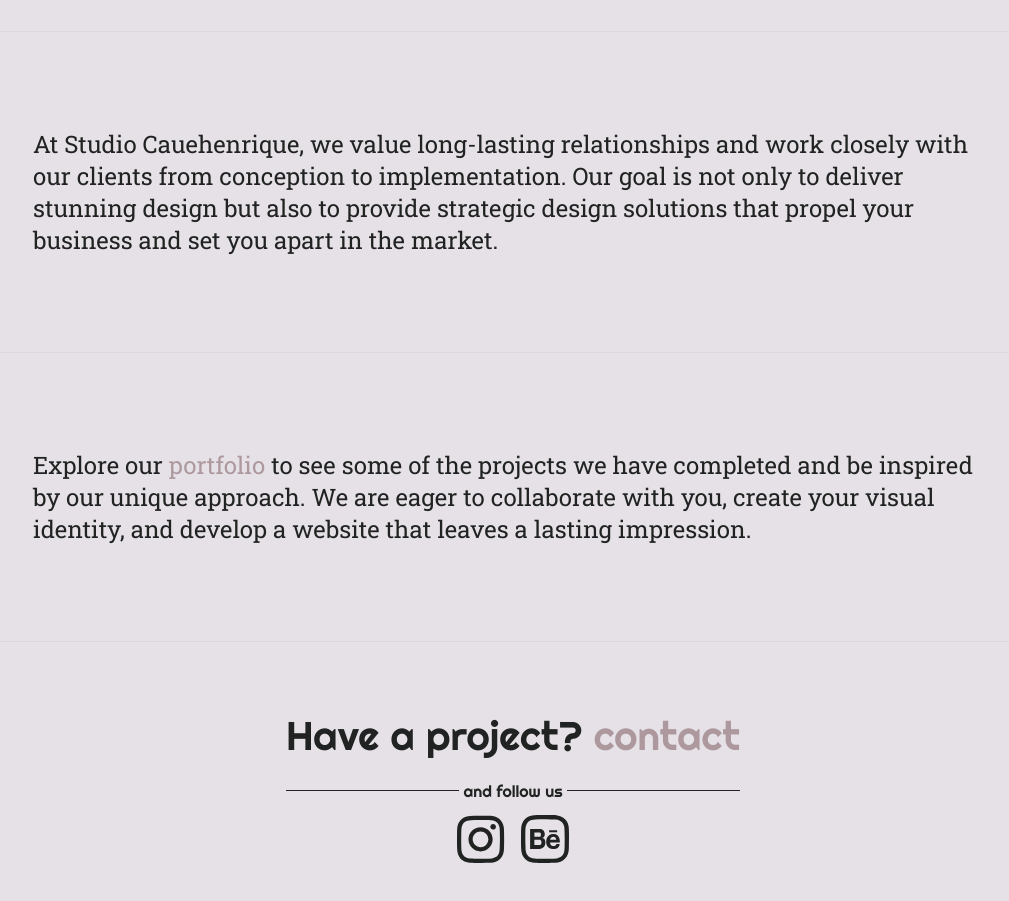
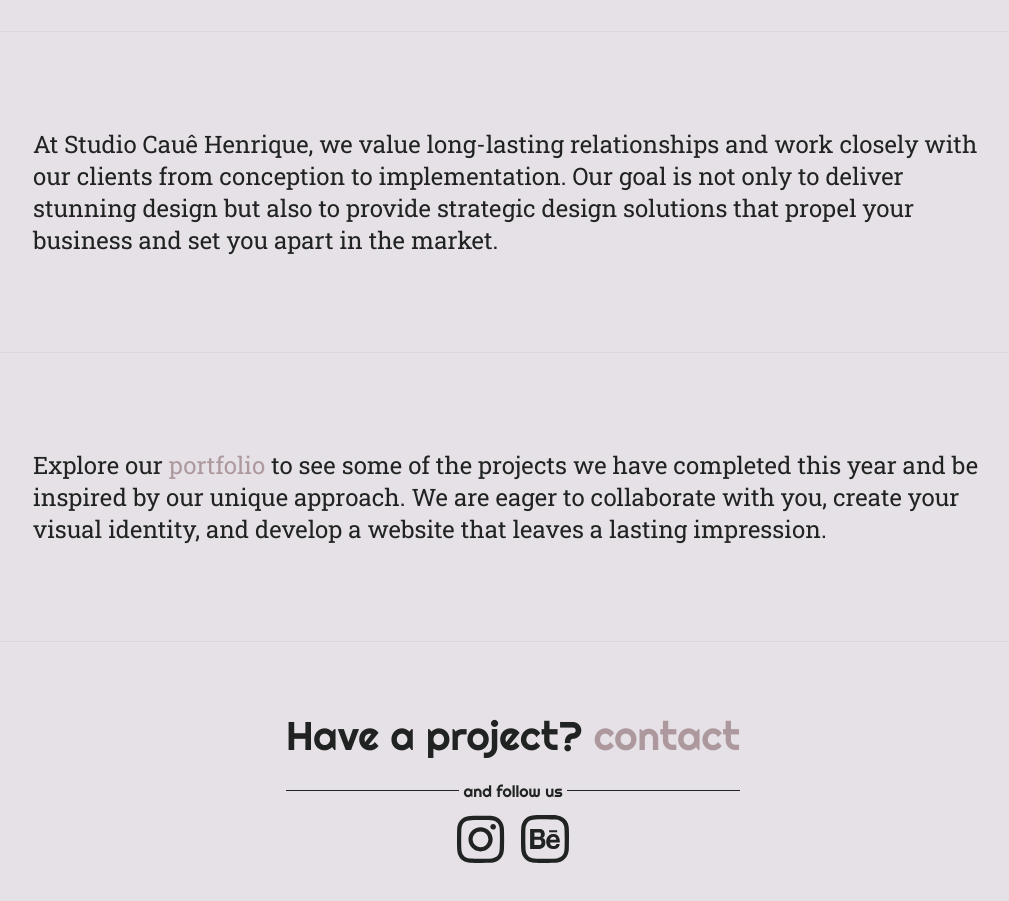
Before and after one commit to Murandido/caue-portfolio, a Next.js app: page /en/about/ in a window 1280 px wide. Shown: the part 3880-4781 px from the top of the page, without its empty margins (127-1136 px from the left). Built offline with nearby package versions, Linux system fonts and the light colour scheme.

Commit message:
Info component internationalizated

```diff
--- a/src/app/[lang]/(home)/about/page.tsx
+++ b/src/app/[lang]/(home)/about/page.tsx
@@ -29,7 +29,7 @@ export default async function AboutPage({
         {dictionary.components.Hero.about.text2}
       </Hero>
       <AboutCaue dictionary={dictionary.components.AboutCaue} />
-      <Info />
+      <Info dictionary={dictionary.components.Info} />
     </main>
   );
 }
--- a/src/components/Info.tsx
+++ b/src/components/Info.tsx
@@ -1,54 +1,39 @@
 import Link from "next/link";
 import InfoTopic from "./InfoTopic";
 
-export default function Info() {
+export default function Info({
+  dictionary,
+}: {
+  dictionary: {
+    title: string;
+    topics: {
+      1: string;
+      2: string;
+      3: string;
+      4: string;
+      5: { text1: string; highlight: string; text2: string };
+    };
+  };
+}) {
   return (
     <div className="m-5 mb-0 flex justify-center font-robotoSlab">
       <div className="flex max-w-[100rem] flex-col">
         <div className="flex justify-center border-b border-[#D9D9D9] font-righteous text-4xl leading-normal max-sm:text-base">
           <h1 className="mx-[9.25rem] my-24 max-w-[59.5rem] text-center max-lg:mx-7 max-sm:my-12 max-xs:mx-2">
-            Design that communicates with the right audience, stands out, and
-            attracts.
+            {dictionary.title}
           </h1>
         </div>
         <div>
+          <InfoTopic>{dictionary.topics[1]}</InfoTopic>
+          <InfoTopic>{dictionary.topics[2]}</InfoTopic>
+          <InfoTopic>{dictionary.topics[3]}</InfoTopic>
+          <InfoTopic>{dictionary.topics[4]}</InfoTopic>
           <InfoTopic>
-            We are a design studio specializing in creating strategic visual
-            identities for unique companies, as well as website development.
-            With a passion for art and a deep understanding of the power of
-            design, we are here to help your brand stand out in a competitive
-            market.
-          </InfoTopic>
-          <InfoTopic>
-            With extensive experience., we combine creativity and strategy to
-            develop memorable visual identities. We believe that every company
-            has a unique story to tell, and our mission is to translate that
-            story into an authentic visual identity.
-          </InfoTopic>
-          <InfoTopic>
-            Our client-centric approach allows us to understand your needs and
-            business objectives, ensuring that each project is carefully
-            tailored to reflect the personality of your brand. We utilize a
-            combination of strategic colors, carefully selected typography, and
-            intelligent design to create a visual identity that effectively
-            communicates your message.
-          </InfoTopic>
-          <InfoTopic>
-            At Studio Cauehenrique, we value long-lasting relationships and work
-            closely with our clients from conception to implementation. Our goal
-            is not only to deliver stunning design but also to provide strategic
-            design solutions that propel your business and set you apart in the
-            market.
-          </InfoTopic>
-          <InfoTopic>
-            Explore our{" "}
+            {dictionary.topics[5].text1}
             <Link className="text-primary-300 hover:underline" href="/">
-              portfolio
-            </Link>{" "}
-            to see some of the projects we have completed and be inspired by our
-            unique approach. We are eager to collaborate with you, create your
-            visual identity, and develop a website that leaves a lasting
-            impression.
+              {dictionary.topics[5].highlight}
+            </Link>
+            {dictionary.topics[5].text2}
           </InfoTopic>
         </div>
       </div>
--- a/src/dictionaries/en.json
+++ b/src/dictionaries/en.json
@@ -32,6 +32,20 @@
       "title": "Who is Cauê Henrique?",
       "p1": "Hello, I am a brand designer, user interface, and experience designer. I work in this studio as a creative director and brand designer. My goal as a professional is to create designs that have a lasting impact and leave a memorable impression. I believe that a company's design should go beyond just a logo; it should be easily recognizable in all aspects, even in situations where the logo cannot be easily viewed, such as billboards.",
       "p2": "With this vision in mind, I am excited to establish a partnership with your company and create an incredible identity that will set you apart in the market."
+    },
+    "Info": {
+      "title": "Design that communicates with the right audience, stands out, and attracts.",
+      "topics": {
+        "1": "We are a design studio specializing in creating strategic visual identities for unique companies, as well as website development. With a passion for art and a deep understanding of the power of design, we are here to help your brand stand out in a competitive market.",
+        "2": "With extensive experience., we combine creativity and strategy to develop memorable visual identities. We believe that every company has a unique story to tell, and our mission is to translate that story into an authentic visual identity.",
+        "3": "Our client-centric approach allows us to understand your needs and business objectives, ensuring that each project is carefully tailored to reflect the personality of your brand. We utilize a combination of strategic colors, carefully selected typography, and intelligent design to create a visual identity that effectively communicates your message.",
+        "4": "At Studio Cauê Henrique, we value long-lasting relationships and work closely with our clients from conception to implementation. Our goal is not only to deliver stunning design but also to provide strategic design solutions that propel your business and set you apart in the market.",
+        "5": {
+          "text1": "Explore our ",
+          "highlight": "portfolio",
+          "text2": " to see some of the projects we have completed this year and be inspired by our unique approach. We are eager to collaborate with you, create your visual identity, and develop a website that leaves a lasting impression."
+        }
+      }
     }
   }
 }
--- a/src/dictionaries/pt.json
+++ b/src/dictionaries/pt.json
@@ -32,6 +32,20 @@
       "title": "Quem é Cauê Henrique?",
       "p1": "Olá, sou um designer de marcas, interfaces de usuário e designer de experiência. Trabalho neste estúdio como diretor criativo e designer de marcas. Meu objetivo como profissional é criar designs que tenham um impacto duradouro e deixem uma impressão memorável. Acredito que o design de uma empresa deve ir além de apenas um logotipo; ele deve ser facilmente reconhecível em todos os aspectos, mesmo em situações em que o logotipo não possa ser facilmente visualizado, como outdoors.",
       "p2": "Com essa visão em mente, estou empolgado em estabelecer uma parceria com sua empresa e criar uma identidade incrível que a diferenciará no mercado."
+    },
+    "Info": {
+      "title": "Design que se comunica com o público certo, se destaca e atrai.",
+      "topics": {
+        "1": "Somos um estúdio de design especializado em criar identidades visuais estratégicas para empresas únicas, além do desenvolvimento de websites. Com paixão pela arte e um profundo entendimento do poder do design, estamos aqui para ajudar sua marca a se destacar em um mercado competitivo.",
+        "2": "Com ampla experiência, combinamos criatividade e estratégia para desenvolver identidades visuais memoráveis. Acreditamos que cada empresa tem uma história única para contar, e nossa missão é traduzir essa história em uma identidade visual autêntica.",
+        "3": "Nosso foco centrado no cliente nos permite compreender suas necessidades e objetivos de negócios, garantindo que cada projeto seja cuidadosamente adaptado para refletir a personalidade de sua marca. Utilizamos uma combinação de cores estratégicas, tipografia cuidadosamente selecionada e design inteligente para criar uma identidade visual que comunique efetivamente sua mensagem.",
+        "4": "No Studio Cauê Henrique, valorizamos relacionamentos duradouros e trabalhamos em estreita colaboração com nossos clientes desde a concepção até a implementação. Nosso objetivo é não apenas entregar designs impressionantes, mas também fornecer soluções estratégicas de design que impulsionem o seu negócio e o destaquem no mercado.",
+        "5": {
+          "text1": "Explore nosso ",
+          "highlight": "portifólio",
+          "text2": " para ver alguns dos projetos que concluímos este ano e se inspirar com nossa abordagem única. Estamos ansiosos para colaborar com você, criar sua identidade visual e desenvolver um site que deixe uma impressão duradoura."
+        }
+      }
     }
   }
 }
```
